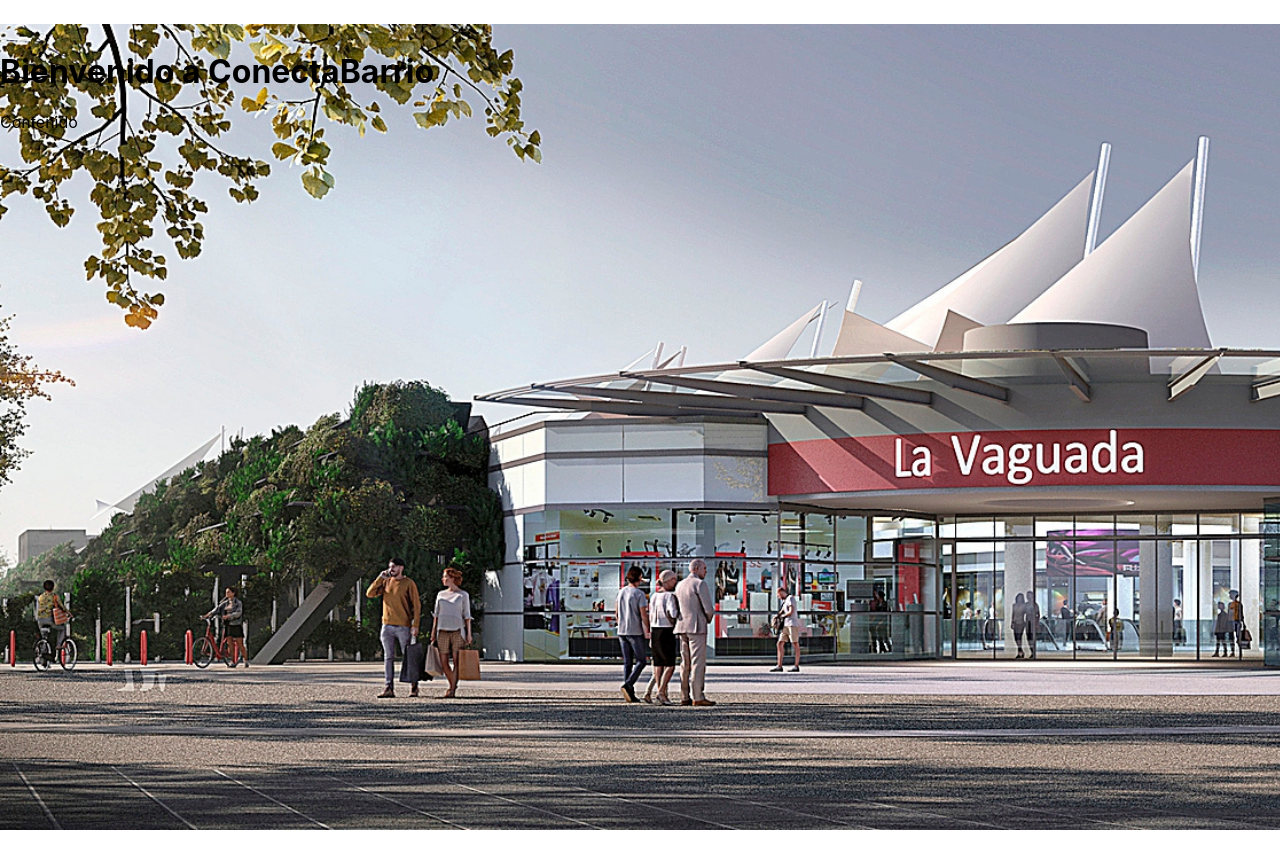
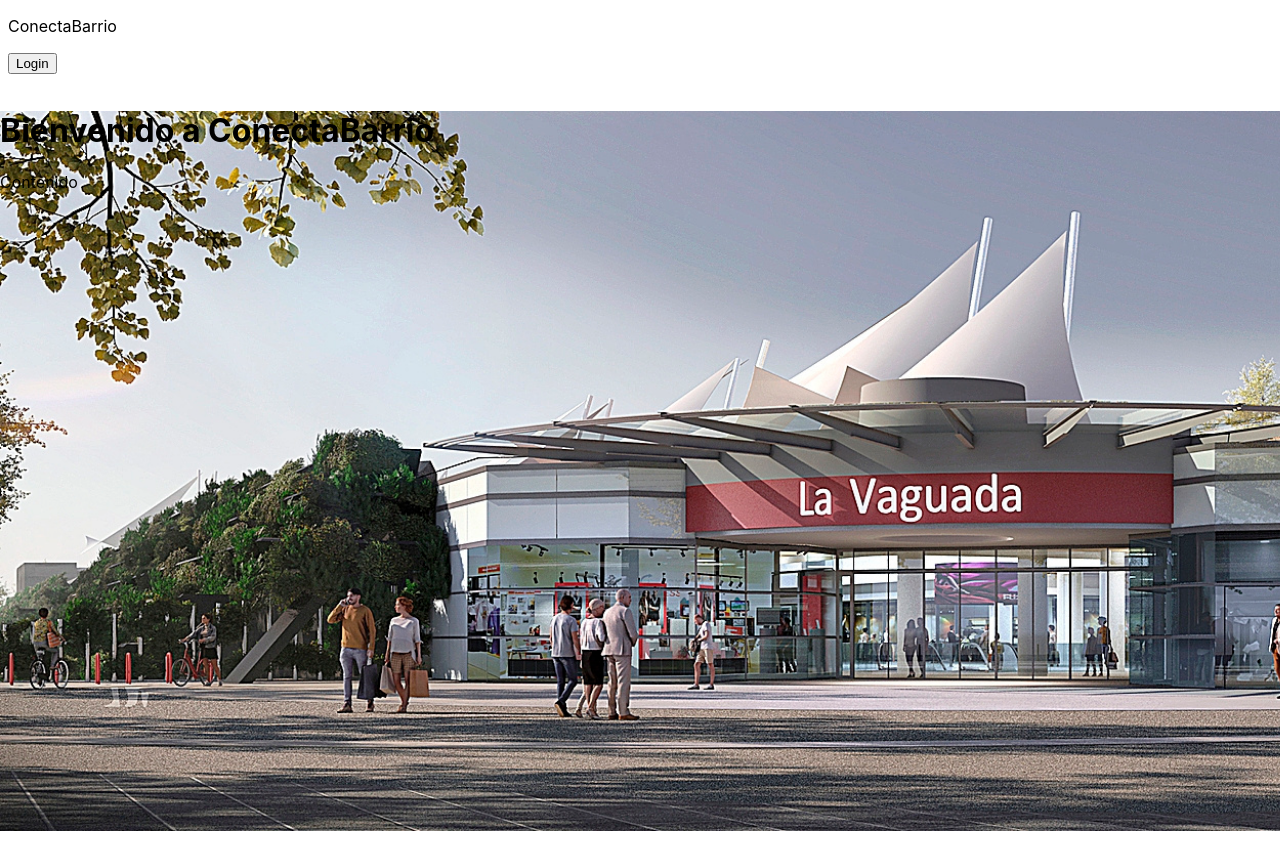
Before and after one commit to ready94/AngularConectabarrio, an Angular app: page / in a window 1280 px wide. Built offline with nearby package versions, Linux system fonts and the light colour scheme.

Commit message:
Correccion background

```diff
--- a/src/app/app.component.html
+++ b/src/app/app.component.html
@@ -1,11 +1,4 @@
-<!-- * * * * * * * * * * * * * * * * * * * * * * * * * * * * * * * -->
-<!-- * * * * * * * * * * * The content below * * * * * * * * * * * -->
-<!-- * * * * * * * * * * is only a placeholder * * * * * * * * * * -->
-<!-- * * * * * * * * * * and can be replaced.  * * * * * * * * * * -->
-<!-- * * * * * * * * * * * * * * * * * * * * * * * * * * * * * * * -->
-<!-- * * * * * * * * * Delete the template below * * * * * * * * * -->
-<!-- * * * * * * * to get started with your project! * * * * * * * -->
-<!-- * * * * * * * * * * * * * * * * * * * * * * * * * * * * * * * -->
+
 
 <style>
   :host {
@@ -177,7 +170,8 @@
   }
 </style>
 
-<main class="main">
+<app-main-navbar></app-main-navbar>
+<main class="main h-100">
   <!--<div class="content">
     <div class="left-side">
       <svg
@@ -326,13 +320,4 @@
   <app-home></app-home>
 </main>
 
-<!-- * * * * * * * * * * * * * * * * * * * * * * * * * * * * * * * * -->
-<!-- * * * * * * * * * * * The content above * * * * * * * * * * * * -->
-<!-- * * * * * * * * * * is only a placeholder * * * * * * * * * * * -->
-<!-- * * * * * * * * * * and can be replaced.  * * * * * * * * * * * -->
-<!-- * * * * * * * * * * * * * * * * * * * * * * * * * * * * * * * * -->
-<!-- * * * * * * * * * * End of Placeholder  * * * * * * * * * * * * -->
-<!-- * * * * * * * * * * * * * * * * * * * * * * * * * * * * * * * * -->
-
-
 <router-outlet></router-outlet>
--- a/src/app/app.component.ts
+++ b/src/app/app.component.ts
@@ -5,13 +5,14 @@
 import { HomeComponent } from "./home/pages/home/home.component";
 import { NewsService } from './news/services/news.service';
 import { NewsModel } from './news/models/news.model';
+import { MainNavbarComponent } from "./shared/components/main-navbar/main-navbar.component";
 
 @Component({
     selector: 'app-root',
     standalone: true,
     templateUrl: './app.component.html',
     styleUrl: './app.component.scss',
-    imports: [CommonModule, RouterOutlet, HomeComponent]
+    imports: [CommonModule, RouterOutlet, HomeComponent, MainNavbarComponent]
 })
 export class AppComponent {
   title = 'ConectaBarrio';
--- a/src/app/home/pages/home/home.component.html
+++ b/src/app/home/pages/home/home.component.html
@@ -1,4 +1,4 @@
-<div class="home-container">
-    <h1>Bienvenido a ConectaBarrio</h1>
+<div class="home-container w-100 h-100">
+    <h1 class="m-5">Bienvenido a ConectaBarrio</h1>
     <p>Contenido</p>
 </div>
--- a/src/app/home/pages/home/home.component.scss
+++ b/src/app/home/pages/home/home.component.scss
@@ -1,8 +1,7 @@
 .home-container{
     background-image: url('../../../../assets/Home.jpg');
     background-size: cover;
-    background-position: absolute;
-    height: 100vh;
+    background-position: relative;
+    height: 90vh;
     width: 100vw;
-    padding-top: 0.5%;
 }
--- a/src/app/shared/components/main-navbar/main-navbar.component.html
+++ b/src/app/shared/components/main-navbar/main-navbar.component.html
@@ -1,3 +1,4 @@
-<div>
+<div class="mx-5">
     <p>ConectaBarrio</p>
+    <button class="m-2 pt-2">Login</button>
 </div>
```
